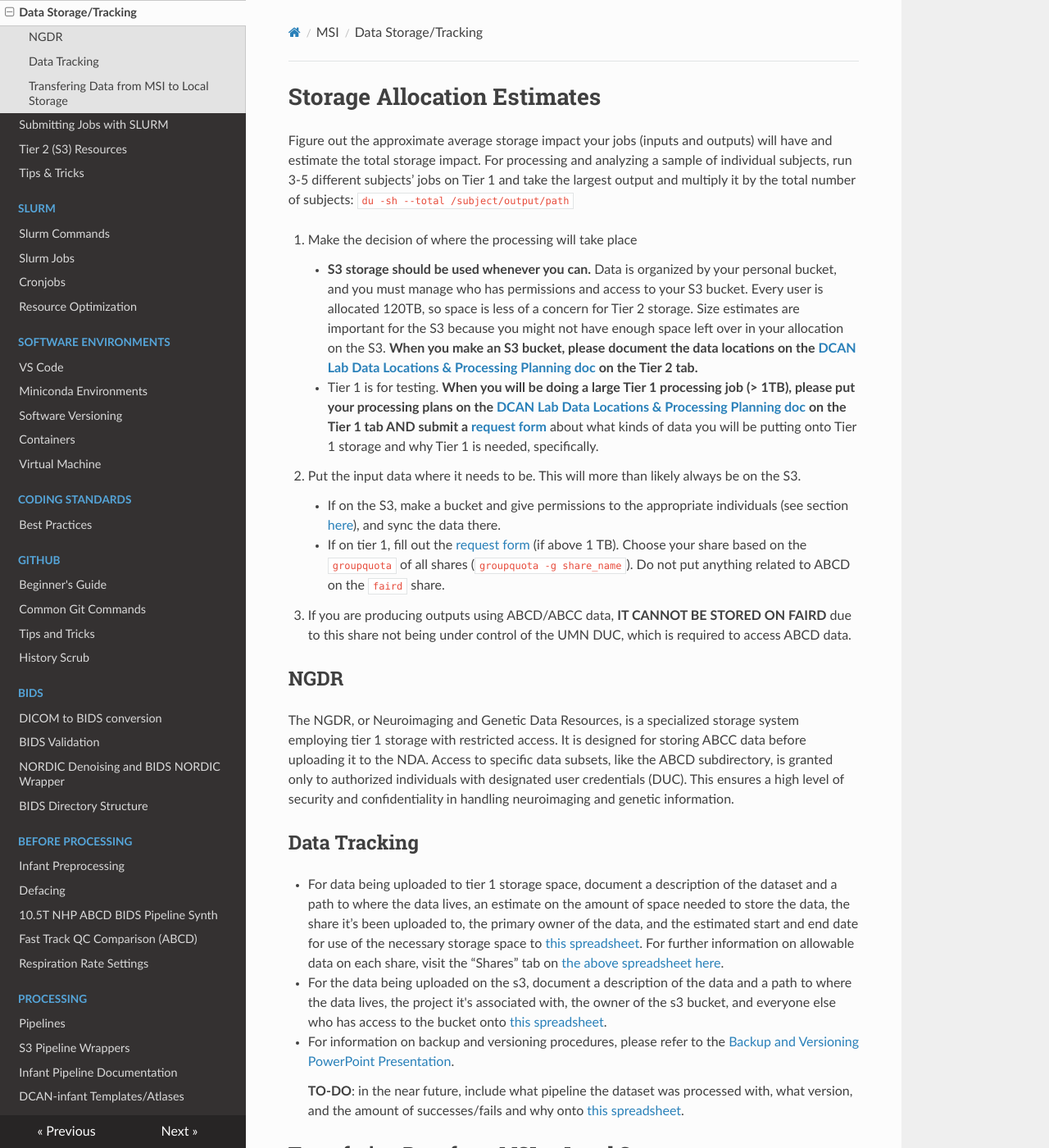
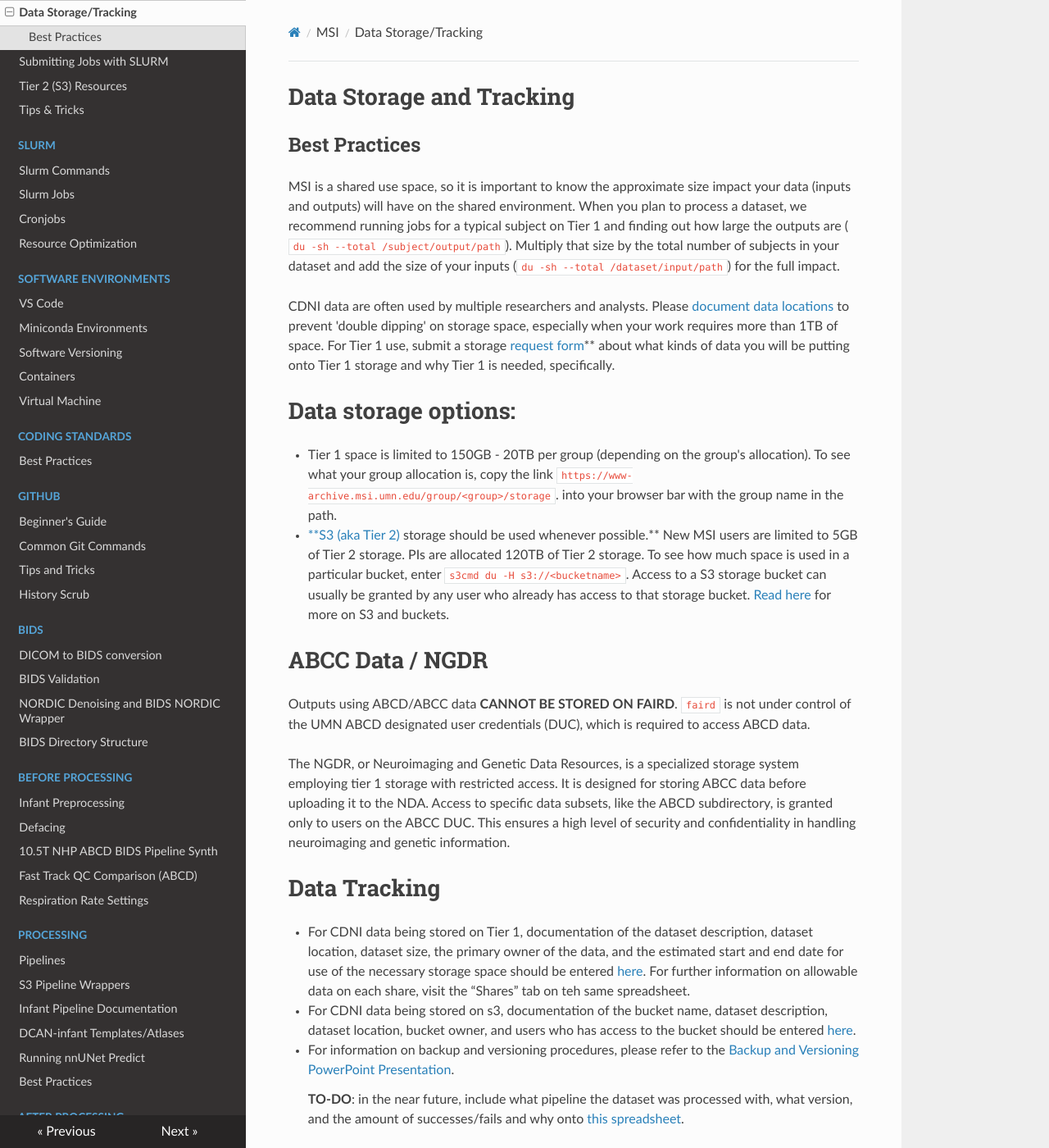
Before and after one commit to DCAN-Labs/cdni-brain, an MkDocs documentation site: the page built from docs/storage.md, in a window 1280 px wide and 1400 px high. Shown: the whole window at 82% size. Built offline with MkDocs 1.6.1, drawn with Linux system fonts in a browser that asks for light colours; nearby versions of some CDN libraries.

Commit message:
Update storage.md
Updated for clarity and removed outdated MSI information re: Tier 1 storage

```diff
--- a/docs/storage.md
+++ b/docs/storage.md
@@ -1,29 +1,27 @@
-# Storage Allocation Estimates
+# Data Storage and Tracking
 
-Figure out the approximate average storage impact your jobs (inputs and outputs) will have and estimate the total storage impact. For processing and analyzing a sample of individual subjects, run 3-5 different subjects’ jobs on Tier 1 and take the largest output and multiply it by the total number of subjects: `du -sh --total /subject/output/path`
+## Best Practices
+MSI is a shared use space, so it is important to know the approximate size impact your data (inputs and outputs) will have on the shared environment. When you plan to process a dataset, we recommend running jobs for a typical subject on Tier 1 and finding out how large the outputs are ( `du -sh --total /subject/output/path`). Multiply that size by the total number of subjects in your dataset and add the size of your inputs (`du -sh --total /dataset/input/path`) for the full impact.
 
-16. Make the decision of where the processing will take place
+CDNI data are often used by multiple researchers and analysts. Please [document data locations](https://docs.google.com/spreadsheets/u/0/d/1QpKYJQqhuxoQhErBscAEev9npsd1RgKS8KdCL6FiuEo/edit) to prevent 'double dipping' on storage space, especially when your work requires more than 1TB of space. For Tier 1 use, submit a storage [request form](https://docs.google.com/forms/d/e/1FAIpQLSd1QI_Hmi3khwITVctnaDJYY2M1NegsAWYPR6AXoodUCrrpZw/viewform?usp=sf_link)** about what kinds of data you will be putting onto Tier 1 storage and why Tier 1 is needed, specifically.
 
-    - **S3 storage should be used whenever you can.** Data is organized by your personal bucket, and you must manage who has permissions and access to your S3 bucket. Every user is allocated 120TB, so space is less of a concern for Tier 2 storage. Size estimates are important for the S3 because you might not have enough space left over in your allocation on the S3. **When you make an S3 bucket, please document the data locations on the [DCAN Lab Data Locations & Processing Planning doc](https://docs.google.com/spreadsheets/u/0/d/1QpKYJQqhuxoQhErBscAEev9npsd1RgKS8KdCL6FiuEo/edit) on the Tier 2 tab.**
+# Data storage options:
 
-    - Tier 1 is for testing. **When you will be doing a large Tier 1 processing job (> 1TB), please put your processing plans on the [DCAN Lab Data Locations & Processing Planning doc](https://docs.google.com/spreadsheets/u/0/d/1QpKYJQqhuxoQhErBscAEev9npsd1RgKS8KdCL6FiuEo/edit) on the Tier 1 tab AND submit a [request form](https://docs.google.com/forms/d/e/1FAIpQLSd1QI_Hmi3khwITVctnaDJYY2M1NegsAWYPR6AXoodUCrrpZw/viewform?usp=sf_link)** about what kinds of data you will be putting onto Tier 1 storage and why Tier 1 is needed, specifically.
+* Tier 1 space is limited to 150GB - 20TB per group (depending on the group's allocation). To see what your group allocation is, copy the link `https://www-archive.msi.umn.edu/group/<group>/storage`. into your browser bar with the group name in the path.
 
-17. Put the input data where it needs to be. This will more than likely always be on the S3.
+* [**S3 (aka Tier 2)](s3.md) storage should be used whenever possible.** New MSI users are limited to 5GB of Tier 2 storage. PIs are allocated 120TB of Tier 2 storage. To see how much space is used in a particular bucket, enter `s3cmd du -H s3://<bucketname>`. Access to a S3 storage bucket can usually be granted by any user who already has access to that storage bucket. [Read here](s3.md) for more on S3 and buckets.
 
-    - If on the S3, make a bucket and give permissions to the appropriate individuals (see section [here](s3.md)), and sync the data there.
+# ABCC Data / NGDR
 
-    - If on tier 1, fill out the [request form](https://docs.google.com/forms/d/e/1FAIpQLSd1QI_Hmi3khwITVctnaDJYY2M1NegsAWYPR6AXoodUCrrpZw/viewform?usp=sf_link) (if above 1 TB). Choose your share based on the `groupquota` of all shares (`groupquota -g share_name`). Do not put anything related to ABCD on the `faird` share.
+Outputs using ABCD/ABCC data **CANNOT BE STORED ON FAIRD**. `faird` is not under control of the UMN ABCD designated user credentials (DUC), which is required to access ABCD data.
 
-18. If you are producing outputs using ABCD/ABCC data, **IT CANNOT BE STORED ON FAIRD** due to this share not being under control of the UMN DUC, which is required to access ABCD data.
+The NGDR, or Neuroimaging and Genetic Data Resources, is a specialized storage system employing tier 1 storage with restricted access. It is designed for storing ABCC data before uploading it to the NDA. Access to specific data subsets, like the ABCD subdirectory, is granted only to users on the ABCC DUC. This ensures a high level of security and confidentiality in handling neuroimaging and genetic information.
 
-## NGDR
+# Data Tracking
 
-The NGDR, or Neuroimaging and Genetic Data Resources, is a specialized storage system employing tier 1 storage with restricted access. It is designed for storing ABCC data before uploading it to the NDA. Access to specific data subsets, like the ABCD subdirectory, is granted only to authorized individuals with designated user credentials (DUC). This ensures a high level of security and confidentiality in handling neuroimaging and genetic information.
+* For CDNI data being stored on Tier 1, documentation of the dataset description, dataset location, dataset size, the primary owner of the data, and the estimated start and end date for use of the necessary storage space should be entered [here](https://docs.google.com/spreadsheets/d/1QpKYJQqhuxoQhErBscAEev9npsd1RgKS8KdCL6FiuEo/edit#gid=870411543). For further information on allowable data on each share, visit the “Shares” tab on teh same spreadsheet.
 
-## Data Tracking
-
-* For data being uploaded to tier 1 storage space, document a description of the dataset and a path to where the data lives, an estimate on the amount of space needed to store the data, the share it’s been uploaded to, the primary owner of the data, and the estimated start and end date for use of the necessary storage space to [this spreadsheet](https://docs.google.com/spreadsheets/d/1QpKYJQqhuxoQhErBscAEev9npsd1RgKS8KdCL6FiuEo/edit#gid=870411543). For further information on allowable data on each share, visit the “Shares” tab on [the above spreadsheet here](https://docs.google.com/spreadsheets/d/1QpKYJQqhuxoQhErBscAEev9npsd1RgKS8KdCL6FiuEo/edit#gid=2135306680).
-* For the data being uploaded on the s3, document a description of the data and a path to where the data lives, the project it's associated with, the owner of the s3 bucket, and everyone else who has access to the bucket onto [this spreadsheet](https://docs.google.com/spreadsheets/u/0/d/1QpKYJQqhuxoQhErBscAEev9npsd1RgKS8KdCL6FiuEo/edit).
+* For CDNI data being stored on s3, documentation of the bucket name, dataset description, dataset location, bucket owner, and users who has access to the bucket should be entered [here](https://docs.google.com/spreadsheets/u/0/d/1QpKYJQqhuxoQhErBscAEev9npsd1RgKS8KdCL6FiuEo/edit).
 
 * For information on backup and versioning procedures, please refer to the [Backup and Versioning PowerPoint Presentation](https://docs.google.com/presentation/d/1UiXIvrsQNqVTgAtFib7Lvk2wOdcRSPTcUfG1zme4fqs/edit#slide=id.g149c53b2342_0_205).
 
```
